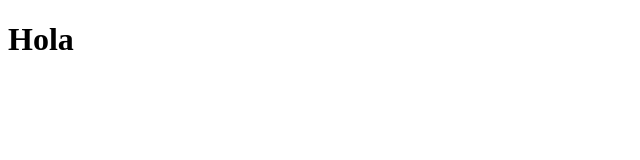
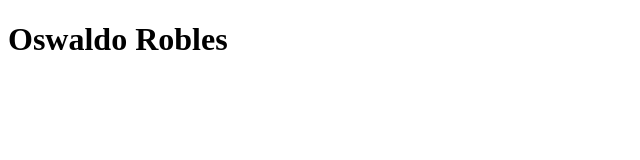
Before and after one commit to Oswaldo-Robles/Aprendiendo-Git-con-github, a plain HTML site: page OswaldoRobles-Card/index.html in a window 1280 px wide. Shown: the whole page, without its empty margins (0-640 px from the left). Drawn offline with Linux system fonts and the light colour scheme.

Commit message:
Inicio del proyecto

```diff
--- a/index.html
+++ b/OswaldoRobles-Card/index.html
@@ -3,9 +3,9 @@
 <head>
     <meta charset="UTF-8">
     <meta name="viewport" content="width=device-width, initial-scale=1.0">
-    <title>Document</title>
+    <title>Oswaldo Robles</title>
 </head>
 <body>
-    <h1>Hola</h1>
+    <h1>Oswaldo Robles</h1>
 </body>
 </html>
```
